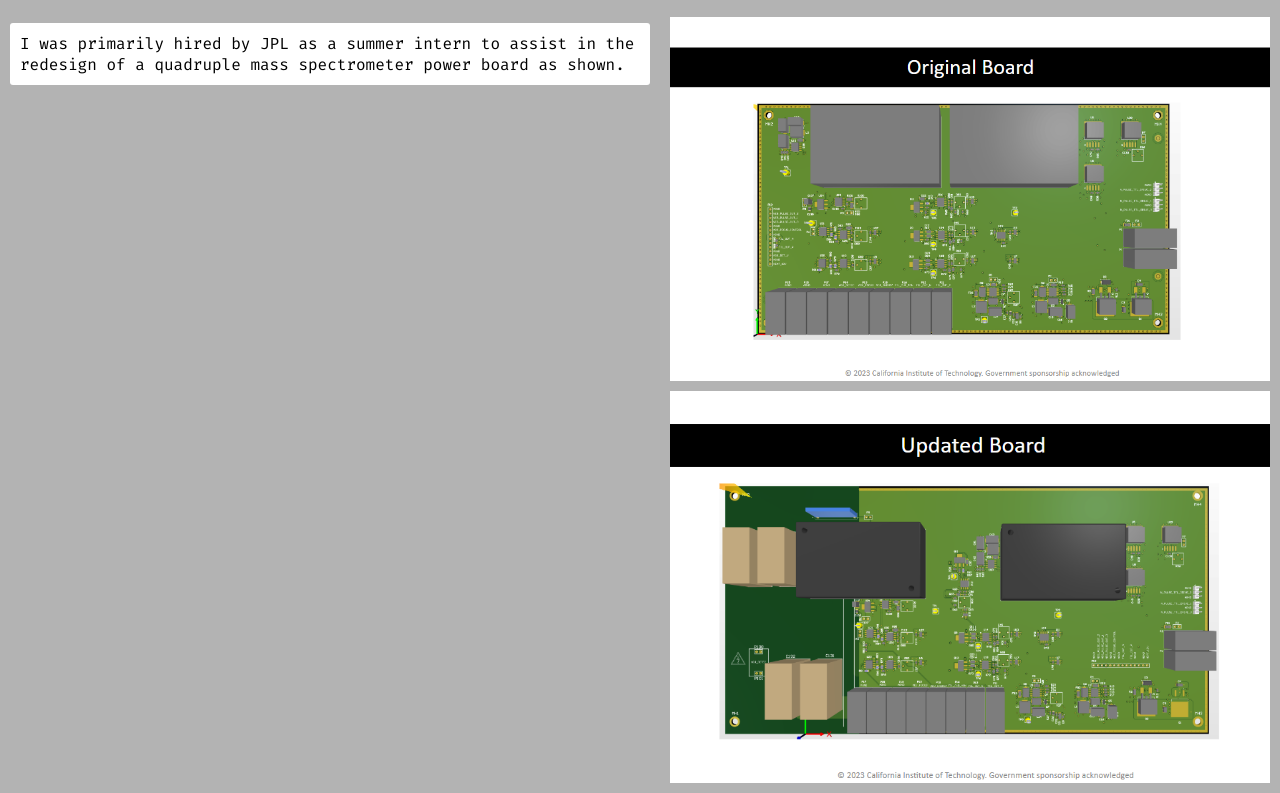
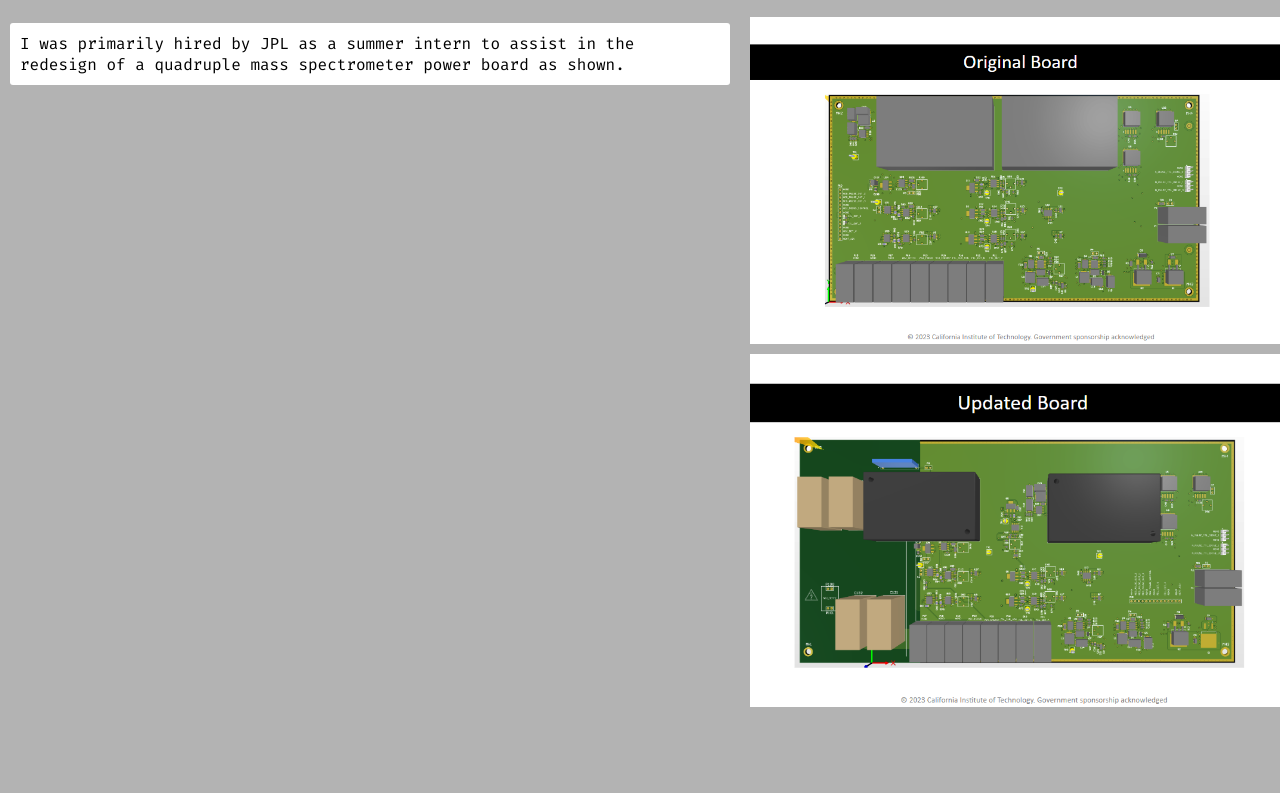
Before and after one commit to chris-connoll-y/chris-connoll-y.github.io, a plain HTML site: page index.html in a window 1280 px wide. Shown: the part 471-1264 px from the top of the page. After the commit the page ends 1188 px from the top, so only its background shows below. Drawn offline with Linux system fonts and the light colour scheme.

Commit message:
fixed image resizing

```diff
--- a/index.html
+++ b/index.html
@@ -56,12 +56,10 @@
             </p>
         </div>
         <div><div style="float: right;">
-            <img src="images/orgPCB.png"
-            width="600px"
+            <img class="pcb-images" src="images/orgPCB.png"
             style="margin: 10px">
 
-            <img src="images/newPCB.png"
-            width="600px"
+            <img class="pcb-images" src="images/newPCB.png"
             style="margin: 10px">
         </div></div>
     </div>
--- a/style.css
+++ b/style.css
@@ -74,6 +74,10 @@ img {
     right: 150px;
 }
 
+
+.pcb-images {
+    width: 100%;
+}
 
 
 #top-bar {
```
